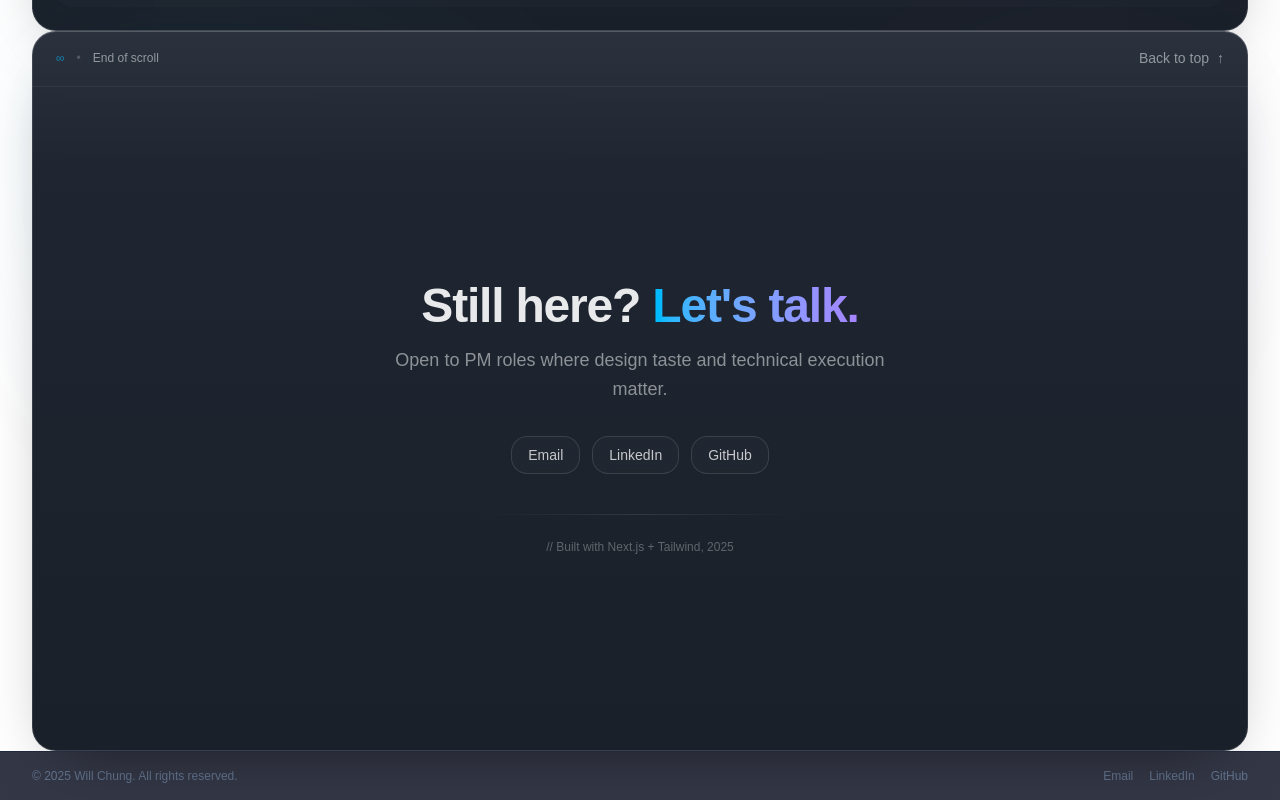
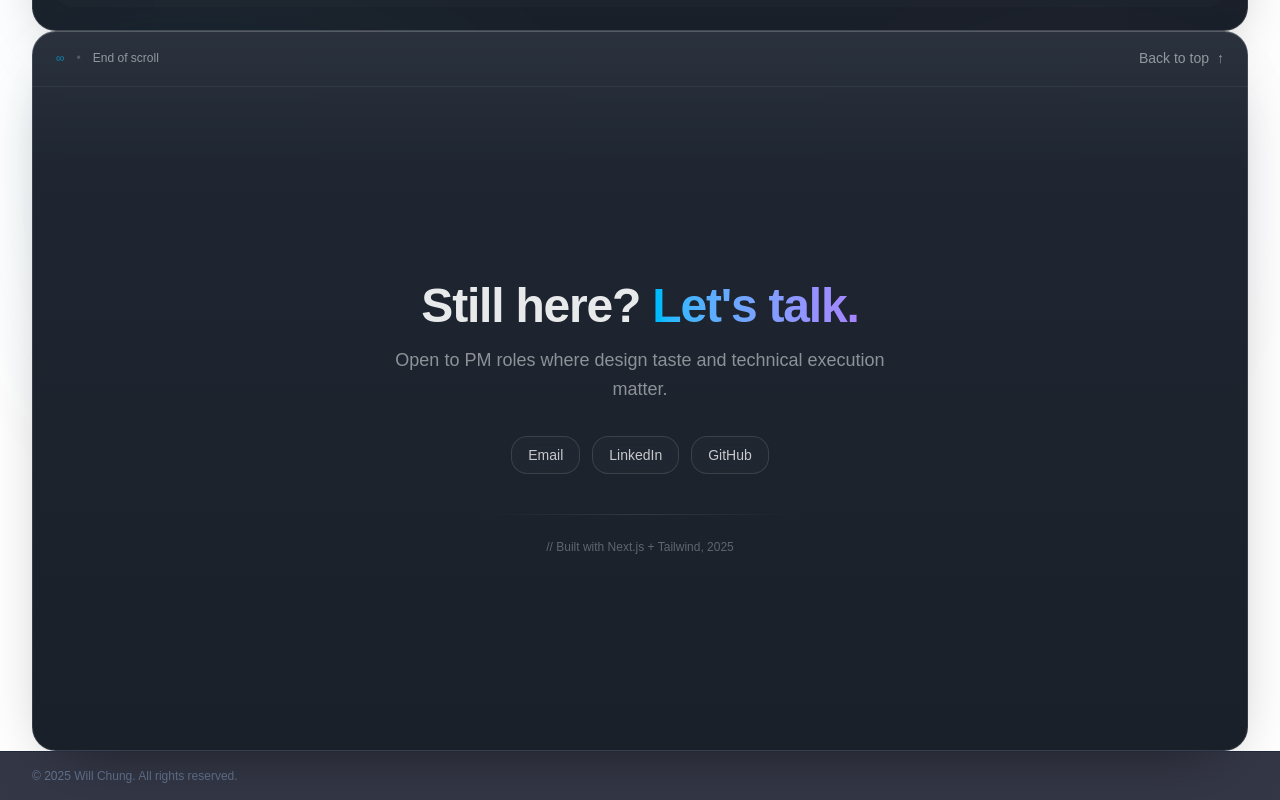
Before and after one commit to willc121/pm-pivot, a Next.js app: page / in a window 1280 px wide. Shown: the part 2636-3436 px from the top of the page. Built offline with nearby package versions, Linux system fonts and the light colour scheme.

Commit message:
Fix formatted project typing

```diff
--- a/src/app/layout.tsx
+++ b/src/app/layout.tsx
@@ -60,33 +60,7 @@ export default function RootLayout({
               <div className="flex flex-col gap-2 py-4 text-xs text-slate-500 md:flex-row md:items-center md:justify-between">
                 <p>© {new Date().getFullYear()} Will Chung. All rights reserved.</p>
 
-                <div className="flex items-center gap-4">
-                  <ScrambleLink
-                    href="mailto:hello@willchung.io"
-                    className="inline-block hover:text-sky-400 transition-colors"
-                  >
-                    Email
-                  </ScrambleLink>
-
-                  <ScrambleLink
-                    href="https://www.linkedin.com/in/willc121/"
-                    target="_blank"
-                    rel="noreferrer"
-                    className="inline-block hover:text-sky-400 transition-colors"
-                  >
-                    LinkedIn
-                  </ScrambleLink>
-
-                  <ScrambleLink
-                    href="https://github.com/willc121"
-                    target="_blank"
-                    rel="noreferrer"
-                    className="inline-block hover:text-sky-400 transition-colors"
-                  >
-                    GitHub
-                  </ScrambleLink>
-                </div>
-              </div>
+                          </div>
             </div>
           </footer>
         </div>
--- a/src/components/StackedProjects.tsx
+++ b/src/components/StackedProjects.tsx
@@ -21,10 +21,12 @@ export default function StackedProjects() {
   const stickyTopBase = 80; // px - where first card sticks
   const headerH = 56; // px - height of the header "lip"
 
-  const formatted = useMemo(
-    () => projects.map((p, i) => ({ ...p, n: String(i + 1).padStart(3, "0") })),
-    []
-  );
+ type ProjectWithN = Project & { n: string };
+const formatted = useMemo<ProjectWithN[]>(
+  () => projects.map((p, i) => ({ ...p, n: String(i + 1).padStart(3, "0") })),
+  []
+);
+
 
   const totalCards = formatted.length;
   const currentYear = new Date().getFullYear();
```
